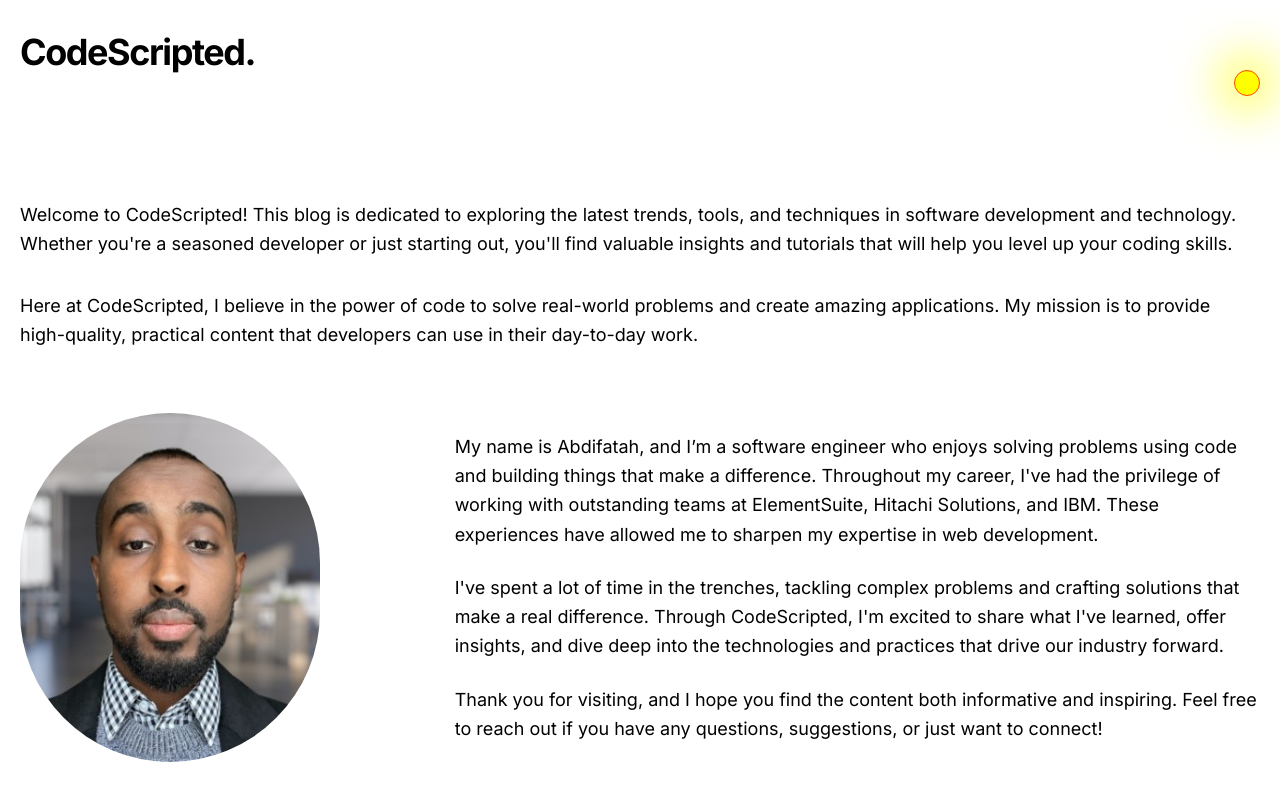
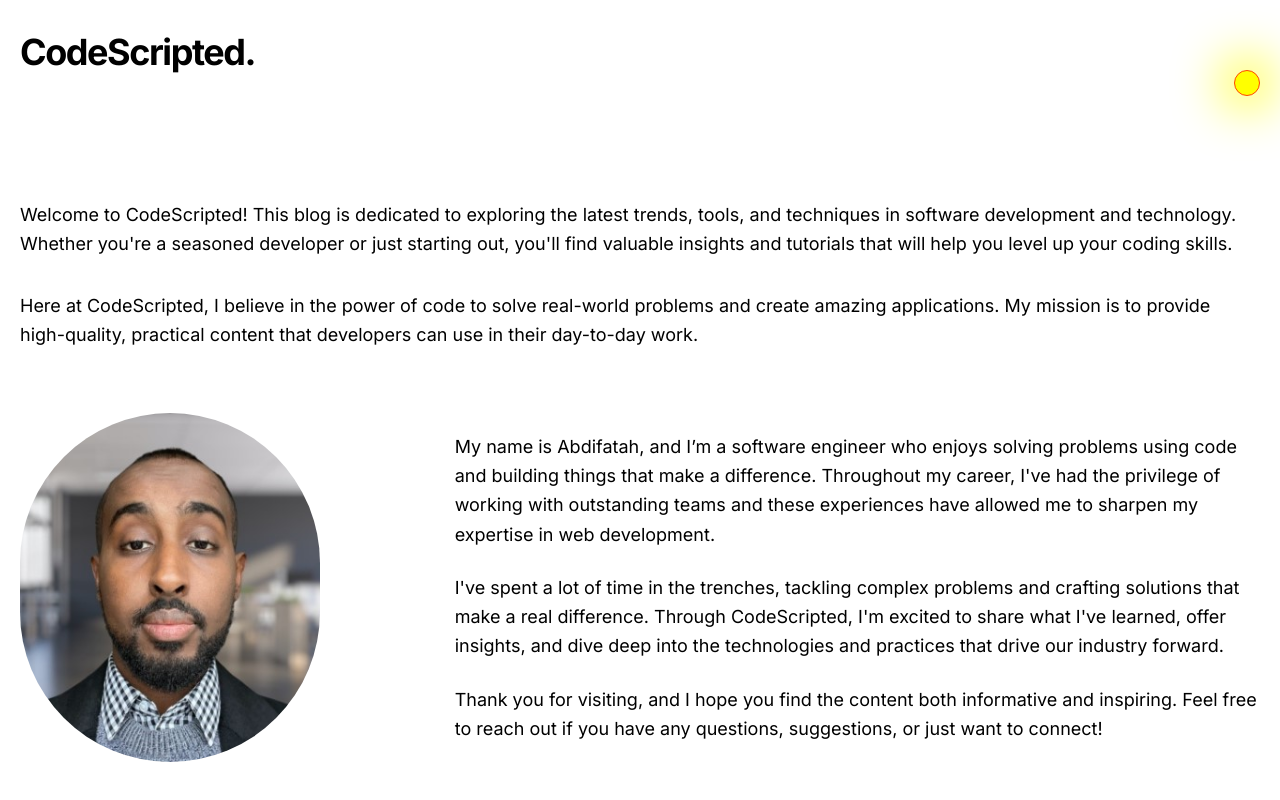
Before and after one commit to aartan/code-scripted, a Next.js app: page /about in a window 1280 px wide. Shown: the top 800 px of the page. Built offline with nearby package versions, Linux system fonts and the light colour scheme.

Commit message:
remove reference to companies

```diff
--- a/src/app/about/page.tsx
+++ b/src/app/about/page.tsx
@@ -36,8 +36,7 @@ export default function AboutPage() {
             <div className="w-full md:w-2/3">
               <p className="text-lg leading-relaxed mb-6">
                 My name is Abdifatah, and I’m a software engineer who enjoys solving problems using code and building things that make a difference.
-                Throughout my career, I've had the privilege of working with outstanding teams at ElementSuite, Hitachi Solutions, and IBM.
-                These experiences have allowed me to sharpen my expertise in web development.
+                Throughout my career, I've had the privilege of working with outstanding teams and these experiences have allowed me to sharpen my expertise in web development.
               </p>
               <p className="text-lg leading-relaxed mb-6">
                 I've spent a lot of time in the trenches, tackling complex problems and crafting solutions that make a real difference. Through
```
